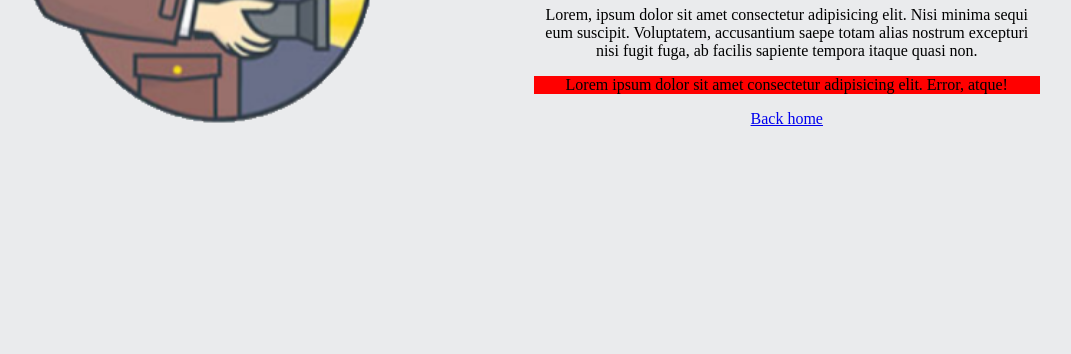
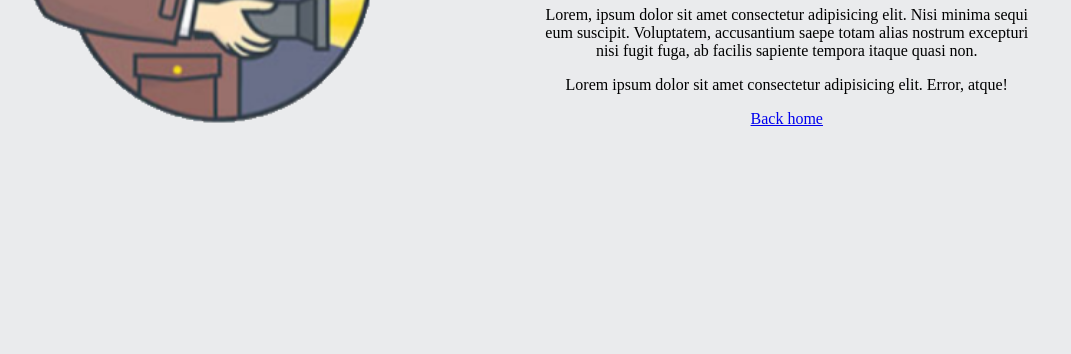
Before and after one commit to Roberta2020/2-serlokas, a plain HTML site: page index.html in a window 1280 px wide. Shown: the part 446-800 px from the top of the page, without its empty margins (110-1181 px from the left). Drawn offline with Linux system fonts and the light colour scheme.

Commit message:
Sherlock.png

```diff
--- a/index.html
+++ b/index.html
@@ -20,7 +20,7 @@
         <h1 style="text-align: center;">404</h1>
         <p style="text-align: center;"> Lorem, ipsum dolor sit amet consectetur adipisicing elit. Nisi minima sequi eum suscipit. Voluptatem, accusantium saepe totam alias nostrum excepturi nisi fugit fuga, ab facilis sapiente tempora itaque quasi non.</p>
 
-        <p style="text-align: center; background-color: red; "> Lorem ipsum dolor sit amet consectetur adipisicing elit. Error, atque!</p>
+        <p style="text-align: center;"> Lorem ipsum dolor sit amet consectetur adipisicing elit. Error, atque!</p>
         <a style="text-align: center;" href="#">Back home</a>
     </div>
 </body>
```
